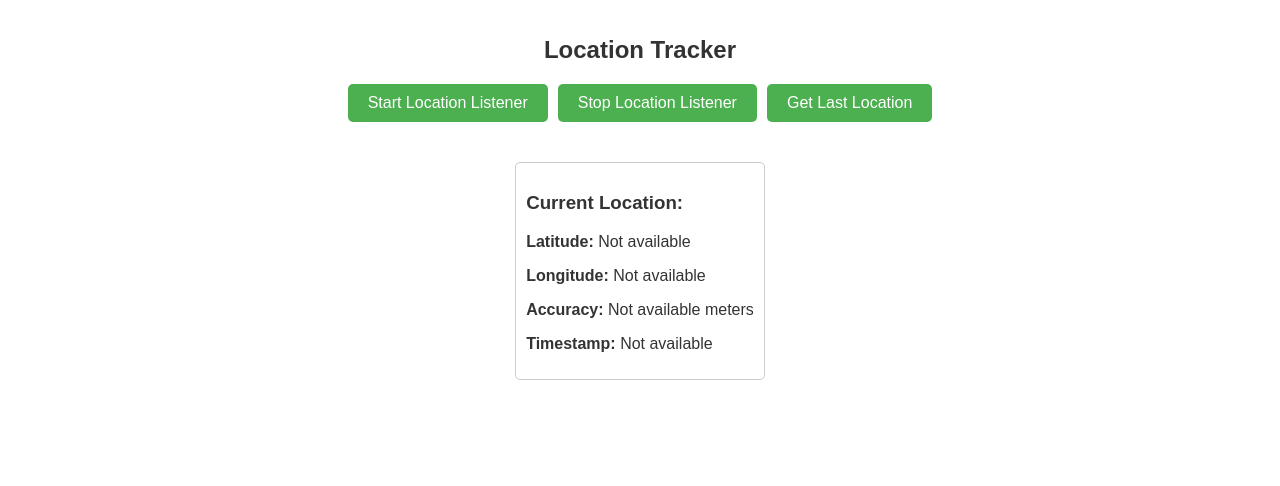
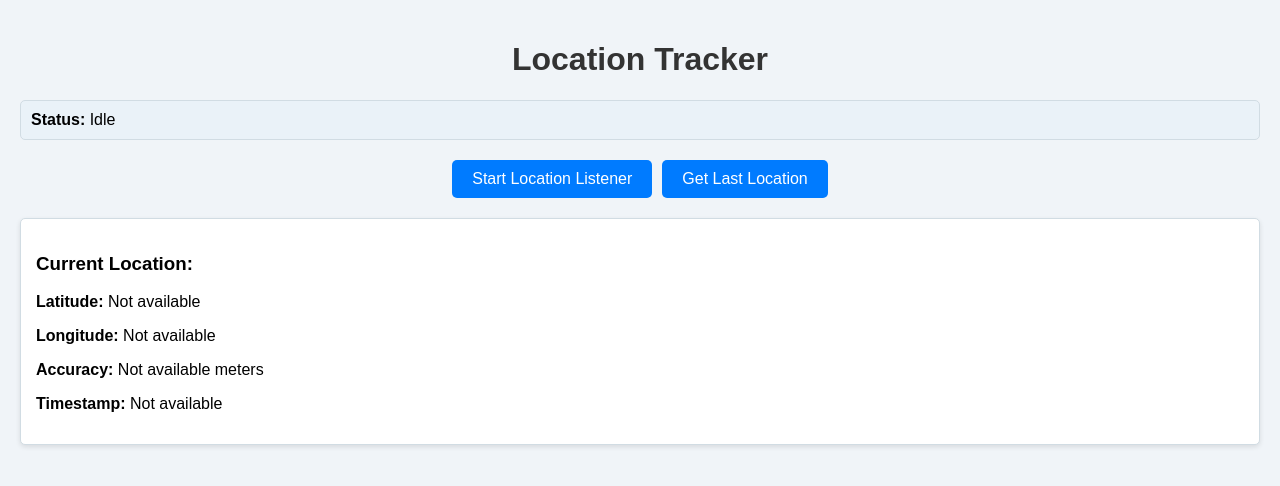
Before and after one commit to Queenzy-Ongeye/test-app, a React (Create React App) app: page / in a window 1280 px wide. Shown: the top 486 px of the page. Built offline with nearby package versions, Linux system fonts and the light colour scheme.

Commit message:
Made changes

```diff
--- a/src/LocationTracker.js
+++ b/src/LocationTracker.js
@@ -1,45 +1,46 @@
-import React, { useEffect, useState } from 'react';
+import React, { useState, useEffect } from "react";
 
 const LocationTracker = () => {
     const [currentLocation, setCurrentLocation] = useState({
-        latitude: null,
-        longitude: null,
-        accuracy: null,
-        timestamp: null,
+        latitude: "Not available",
+        longitude: "Not available",
+        accuracy: "Not available",
+        timestamp: "Not available",
     });
-    const [statusMessage, setStatusMessage] = useState("");
+    const [statusMessage, setStatusMessage] = useState("Idle");
 
-    const connectWebViewJavascriptBridge = (callback) => {
-        if (window.WebViewJavascriptBridge) {
-            callback(window.WebViewJavascriptBridge);
-        } else {
-            document.addEventListener(
-                "WebViewJavascriptBridgeReady",
-                () => callback(window.WebViewJavascriptBridge),
-                false
-            );
+    // Initialize WebViewJavascriptBridge for testing in browser
+    useEffect(() => {
+        if (!window.WebViewJavascriptBridge) {
+            console.log("Mocking WebViewJavascriptBridge for browser testing.");
+            window.WebViewJavascriptBridge = {
+                callHandler: (handlerName, data, callback) => {
+                    console.log(`Handler called: ${handlerName}`);
+                    if (handlerName === "getLastLocation") {
+                        callback({
+                            latitude: 37.7749,
+                            longitude: -122.4194,
+                            accuracy: 5,
+                            timestamp: new Date().toISOString(),
+                        });
+                    } else if (handlerName === "startLocationListener") {
+                        console.log("Location listener started.");
+                    }
+                },
+            };
         }
-    };
+    }, []);
 
-    const registerLocationCallback = (bridge) => {
-        bridge.registerHandler("locationCallBack", (data, responseCallback) => {
-            setCurrentLocation({
-                latitude: data.latitude,
-                longitude: data.longitude,
-                accuracy: data.accuracy,
-                timestamp: data.timestamp,
-            });
-            responseCallback("Location received successfully");
-        });
-    };
-
+    // Function to start location listener
     const startLocationListener = () => {
         if (window.WebViewJavascriptBridge) {
+            console.log("Starting location listener...");
             window.WebViewJavascriptBridge.callHandler(
                 "startLocationListener",
                 "",
-                () => {
-                    setStatusMessage("Location listener started successfully!");
+                (responseData) => {
+                    console.log("Location listener started:", responseData);
+                    setStatusMessage("Location listener started.");
                 }
             );
         } else {
@@ -47,13 +48,26 @@ const LocationTracker = () => {
         }
     };
 
-    const stopLocationListener = () => {
+    // Function to get the last location
+    const getLastLocation = () => {
         if (window.WebViewJavascriptBridge) {
+            console.log("Calling getLastLocation...");
             window.WebViewJavascriptBridge.callHandler(
-                "stopLocationListener",
+                "getLastLocation",
                 "",
-                () => {
-                    setStatusMessage("Location listener stopped.");
+                (responseData) => {
+                    console.log("Response from getLastLocation:", responseData);
+                    if (responseData) {
+                        setCurrentLocation({
+                            latitude: responseData.latitude || "Not available",
+                            longitude: responseData.longitude || "Not available",
+                            accuracy: responseData.accuracy || "Not available",
+                            timestamp: responseData.timestamp || "Not available",
+                        });
+                        setStatusMessage("Last known location retrieved successfully!");
+                    } else {
+                        setStatusMessage("No data received from getLastLocation.");
+                    }
                 }
             );
         } else {
@@ -61,68 +75,59 @@ const LocationTracker = () => {
         }
     };
 
-    const getLastLocation = () => {
-        if (window.WebViewJavascriptBridge) {
-            window.WebViewJavascriptBridge.callHandler(
-                "getLastLocation",
-                "",
-                (responseData) => {
-                    setCurrentLocation({
-                        latitude: responseData.latitude,
-                        longitude: responseData.longitude,
-                        accuracy: responseData.accuracy,
-                        timestamp: responseData.timestamp,
-                    });
-                    setStatusMessage("Last known location retrieved successfully!");
-                }
-            );
-        } else {
-            setStatusMessage("WebViewJavascriptBridge not initialized.");
-        }
-    };
-
-    useEffect(() => {
-        connectWebViewJavascriptBridge((bridge) => {
-            registerLocationCallback(bridge);
-        });
-    }, []);
-
     return (
         <div style={styles.container}>
-            <h1 style={styles.title}>Location Tracker</h1>
+            <h1 style={styles.header}>Location Tracker</h1>
+            <div style={styles.statusBox}>
+                <strong>Status: </strong>
+                <span>{statusMessage}</span>
+            </div>
             <div style={styles.buttonContainer}>
                 <button style={styles.button} onClick={startLocationListener}>
                     Start Location Listener
-                </button>
-                <button style={styles.button} onClick={stopLocationListener}>
-                    Stop Location Listener
                 </button>
                 <button style={styles.button} onClick={getLastLocation}>
                     Get Last Location
                 </button>
             </div>
-            {statusMessage && <p style={styles.status}>{statusMessage}</p>}
-            <div style={styles.locationInfo}>
+            <div style={styles.locationBox}>
                 <h3>Current Location:</h3>
-                <p><strong>Latitude:</strong> {currentLocation.latitude || "Not available"}</p>
-                <p><strong>Longitude:</strong> {currentLocation.longitude || "Not available"}</p>
-                <p><strong>Accuracy:</strong> {currentLocation.accuracy || "Not available"} meters</p>
-                <p><strong>Timestamp:</strong> {currentLocation.timestamp || "Not available"}</p>
+                <p>
+                    <strong>Latitude:</strong> {currentLocation.latitude}
+                </p>
+                <p>
+                    <strong>Longitude:</strong> {currentLocation.longitude}
+                </p>
+                <p>
+                    <strong>Accuracy:</strong> {currentLocation.accuracy} meters
+                </p>
+                <p>
+                    <strong>Timestamp:</strong> {currentLocation.timestamp}
+                </p>
             </div>
         </div>
     );
 };
 
+// Styles for the UI
 const styles = {
     container: {
-        fontFamily: "Arial, sans-serif",
+        fontFamily: "'Arial', sans-serif",
+        padding: "20px",
+        backgroundColor: "#f0f4f8",
+        minHeight: "100vh",
+    },
+    header: {
+        textAlign: "center",
         color: "#333",
-        padding: "20px",
-        textAlign: "center",
     },
-    title: {
-        fontSize: "24px",
+    statusBox: {
         marginBottom: "20px",
+        padding: "10px",
+        backgroundColor: "#eaf2f8",
+        border: "1px solid #d1dce3",
+        borderRadius: "5px",
+        fontSize: "16px",
     },
     buttonContainer: {
         display: "flex",
@@ -133,24 +138,22 @@ const styles = {
     button: {
         padding: "10px 20px",
         fontSize: "16px",
-        backgroundColor: "#4CAF50",
-        color: "white",
+        backgroundColor: "#007BFF",
+        color: "#fff",
         border: "none",
         borderRadius: "5px",
         cursor: "pointer",
+        transition: "background-color 0.3s ease",
     },
-    status: {
-        margin: "10px 0",
-        color: "#007BFF",
-        fontStyle: "italic",
+    buttonHover: {
+        backgroundColor: "#0056b3",
     },
-    locationInfo: {
-        marginTop: "20px",
-        padding: "10px",
-        border: "1px solid #ccc",
+    locationBox: {
+        padding: "15px",
+        backgroundColor: "#ffffff",
+        border: "1px solid #d1dce3",
         borderRadius: "5px",
-        display: "inline-block",
-        textAlign: "left",
+        boxShadow: "0 2px 5px rgba(0, 0, 0, 0.1)",
     },
 };
 
```
